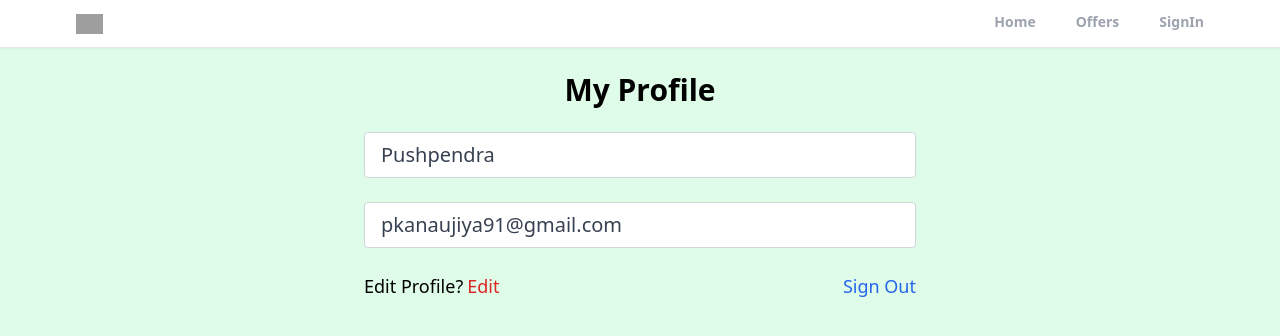
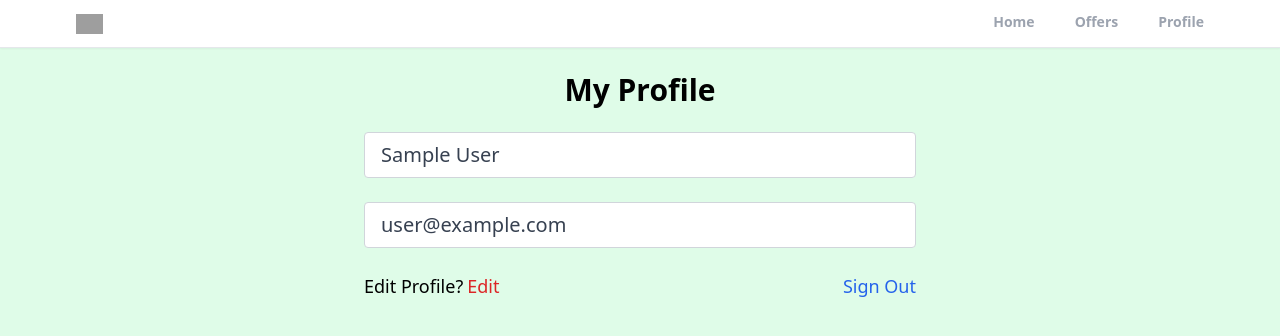
Before and after one commit to pushpendra-91/realtor-clone-react, a React (Create React App) app: page /profile in a window 1280 px wide. Shown: the top 336 px of the page. Built offline with nearby package versions, Linux system fonts and the light colour scheme; no server answers; sample sign-in values are in the browser's storage; grey boxes are pictures that could not be loaded; the HTML template or start-up script is replaced by a standard one.

Commit message:
update header

```diff
--- a/src/components/Header.jsx
+++ b/src/components/Header.jsx
@@ -1,13 +1,28 @@
-import React from 'react'
+import { getAuth, onAuthStateChanged } from 'firebase/auth'
+import React, { useEffect, useState } from 'react'
 import { useLocation, useNavigate } from 'react-router'
+
 export default function Header() {
     const location = useLocation()
     const navigate = useNavigate()
+    const auth = getAuth();
     function pathMatchRoute(route) {
         if (route === location.pathname) {
             return true;
         }
     }
+
+    const [pageState, setPageState] = useState("Sign In")
+    useEffect(() => {
+        onAuthStateChanged(auth, (user) => {
+            if (user) {
+                setPageState("Profile")
+            } else {
+                setPageState("Sign In")
+            }
+        })
+    }, [auth])
+
     return (
         <div className='bg-white border-b shadow-sm sticky top-0 z-50'>
             <header className='flex justify-between items-center px-3 max-w-6xl mx-auto'>
@@ -18,7 +33,7 @@ export default function Header() {
                     <ul className='flex space-x-10'>
                         <li className={`cursor-pointer py-3 text-sm font-semibold text-gray-400 border-b-[3px] border-b-transparent ${pathMatchRoute("/") && "text-black border-b-red-500"}`} onClick={() => navigate("/")} >Home</li>
                         <li className={`cursor-pointer py-3 text-sm font-semibold text-gray-400 border-b-[3px] border-b-transparent ${pathMatchRoute("/offers") && "text-black border-b-red-500"}`} onClick={() => navigate("/offers")}>Offers</li>
-                        <li className={`cursor-pointer py-3 text-sm font-semibold text-gray-400 border-b-[3px] border-b-transparent ${pathMatchRoute("/sign-in") && "text-black border-b-red-500"}`} onClick={() => navigate("/sign-in")}>SignIn</li>
+                        <li className={`cursor-pointer py-3 text-sm font-semibold text-gray-400 border-b-[3px] border-b-transparent ${(pathMatchRoute("/sign-in") || pathMatchRoute("/profile")) && "text-black border-b-red-500"}`} onClick={() => navigate("/profile")}>{pageState}</li>
                     </ul>
                 </div>
             </header>
--- a/src/pages/Profile.jsx
+++ b/src/pages/Profile.jsx
@@ -1,16 +1,45 @@
-import { getAuth } from 'firebase/auth'
+import { getAuth, updateProfile } from 'firebase/auth'
+import { doc, updateDoc } from 'firebase/firestore';
 import React, { useState } from 'react'
 import { useNavigate } from 'react-router-dom';
+import { toast } from 'react-toastify';
+import { db } from '../firebase';
 
 export default function Profile() {
   const auth = getAuth();
   const navigate = useNavigate();
+  const [changeDetails, setChangeDetails] = useState(false)
   const [formData, setFormData] = useState({
-    name: "Pushpendra",
-    email: "pkanaujiya91@gmail.com"
+    name: auth.currentUser.displayName,
+    email: auth.currentUser.email
   })
 
   const { name, email } = formData
+
+  const onChange = (e) => {
+    setFormData((prevState) => ({
+      ...prevState,
+      [e.target.id]: e.target.value
+    }))
+  }
+
+  const onSubmit = async () => {
+    try {
+      if (auth.currentUser.displayName !== name) {
+        await updateProfile(auth.currentUser, {
+          displayName: name
+        });
+        const docRef = doc(db, "users", auth.currentUser.uid)
+        await updateDoc(docRef, {
+          name,
+        })
+      }
+      toast.success('Profile Updated')
+    } catch (error) {
+      toast.error("Could Not Update!")
+    }
+
+  }
 
   const onLogOut = () => {
     auth.signOut()
@@ -23,11 +52,13 @@ export default function Profile() {
         <h1 className='text-3xl text-center mt-6 font-bold'>My Profile</h1>
         <div className='w-full md:w-[50%] mt-6 px-3'>
           <form>
-            <input type='text' id='name' value={name} disabled className='mb-6 w-full px-4 py-2 text-xl text-gray-700 bg-white border border-gray-300 rounded transition ease-in-out' />
+            <input type='text' id='name' value={name} disabled={!changeDetails} onChange={onChange} className={`mb-6 w-full px-4 py-2 text-xl text-gray-700 bg-white border border-gray-300 rounded transition ease-in-out ${changeDetails && 'bg-red-200 focus:bg-red-200'}`} />
             <input type='email' id='email' value={email} disabled className='mb-6 w-full px-4 py-2 text-xl text-gray-700 bg-white border border-gray-300 rounded transition ease-in-out' />
 
             <div className='flex justify-between whitespace-nowrap text-sm sm:text-lg mb-6'>
-              <p className='flex items-center'>Edit Profile? <span className='text-red-600 hover:text-red-700 transition ease-in-out duration-200 ml-1 cursor-pointer'>Edit</span></p>
+              <p className='flex items-center'>Edit Profile?
+                <span onClick={() => { changeDetails && onSubmit(); setChangeDetails((prevState) => !prevState) }} className='text-red-600 hover:text-red-700 transition ease-in-out duration-200 ml-1 cursor-pointer'>{changeDetails ? "Save Changes" : "Edit"}</span>
+              </p>
               <p onClick={onLogOut} className='text-blue-600 hover:text-blue-800 transition duration-200 ease-in-out cursor-pointer'>Sign Out</p>
             </div>
           </form>
```
